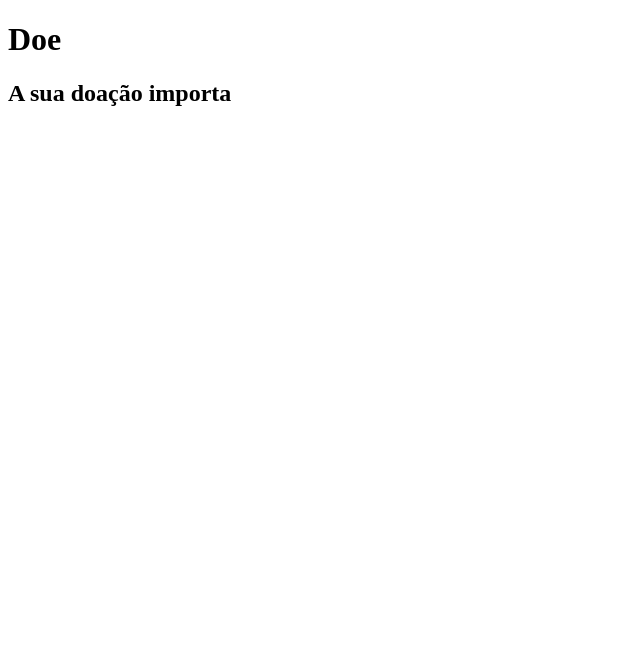
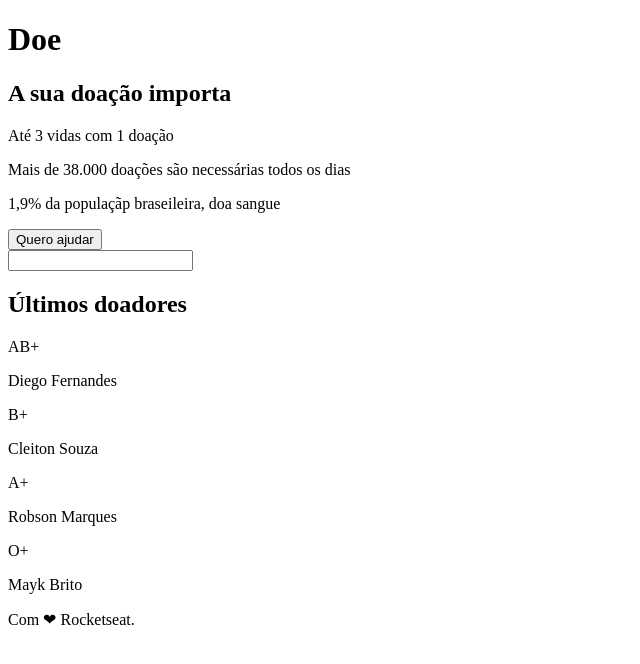
Before and after one commit to MateusBezzan123/MaratonaDev-3.0, a plain HTML site: page index.html in a window 1280 px wide. Shown: the whole page, without its empty margins (0-640 px from the left). Drawn offline with Linux system fonts and the light colour scheme.

Commit message:
começo do formulario

```diff
--- a/index.html
+++ b/index.html
@@ -13,7 +13,46 @@
 
     <body>
         <!-- aqui vem todo conteúdo visivel para o usuário,dentro de certa pagina-->
-        <h1>Doe</h1>
-        <h2>A sua doação importa</h2>
+        <header>
+            <h1> Doe</h1>
+            <h2> A sua doação importa</h2>
+            <p> Até 3 vidas com 1 doação</p>
+            <p> Mais de 38.000 doações são necessárias todos os dias </p>
+            <p> 1,9% da populaçãp braseileira, doa sangue</p>
+            <button>Quero ajudar</button>
+        </header>
+
+        <section class="form">
+            <form action="/">
+                <input type="text" name="name">
+            </form>
+        </section>
+
+        <main>
+            <h2>Últimos doadores</h2>
+            <section class="donors">
+                <div class="donor">
+                    <div class="blood">AB+</div>
+                    <p>Diego Fernandes</p>
+                </div>
+
+                <div class="donor">
+                    <div class="blood">B+</div>
+                    <p>Cleiton Souza</p>
+                </div>
+
+                <div class="donor">
+                    <div class="blood">A+</div>
+                    <p>Robson Marques</p>
+                </div>
+
+                <div class="donor">
+                    <div class="blood">O+</div>
+                    <p>Mayk  Brito</p>
+                </div>
+
+            </section>
+        </main>
+        <footer>Com ❤ Rocketseat.</footer>
     </body>
 </html>
```
